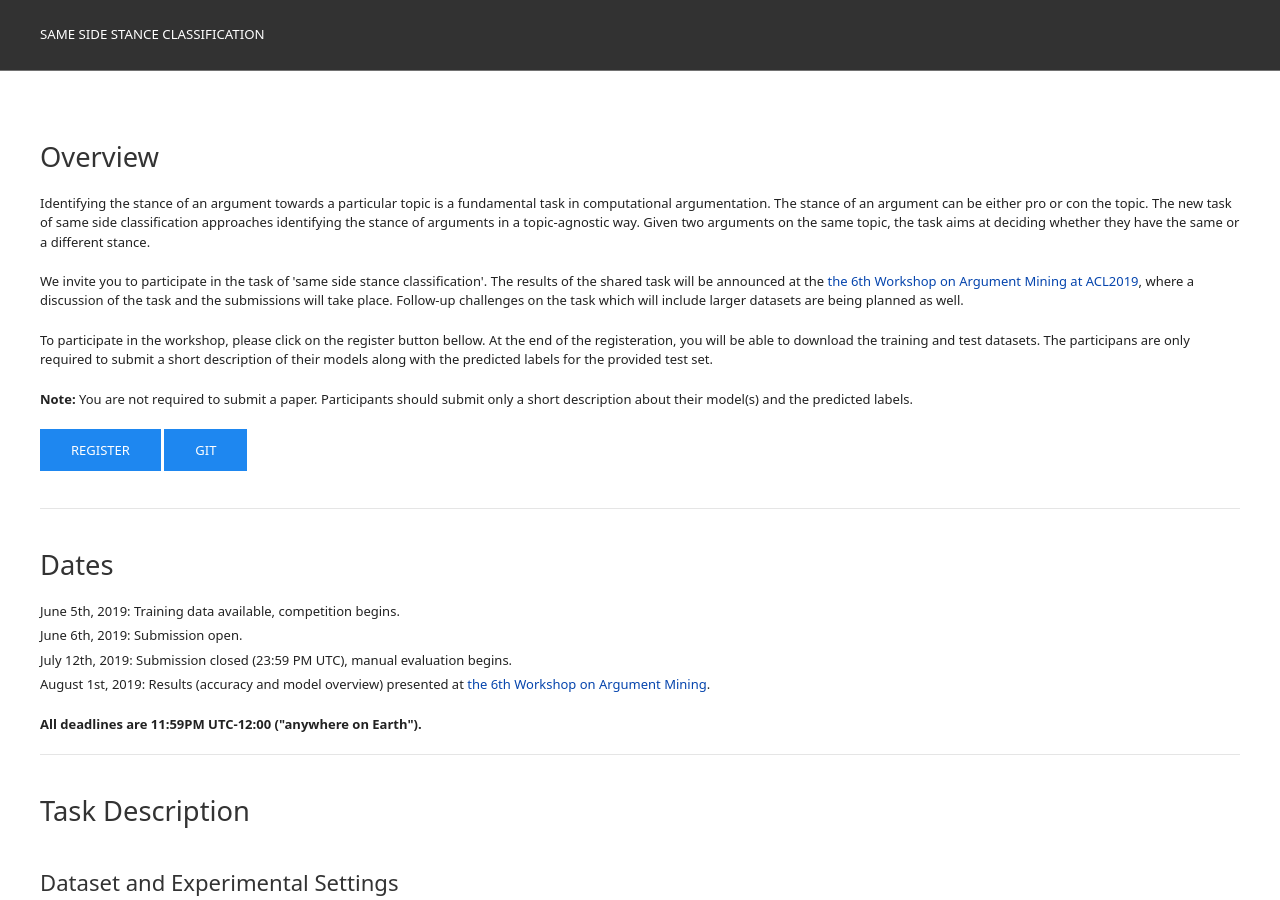
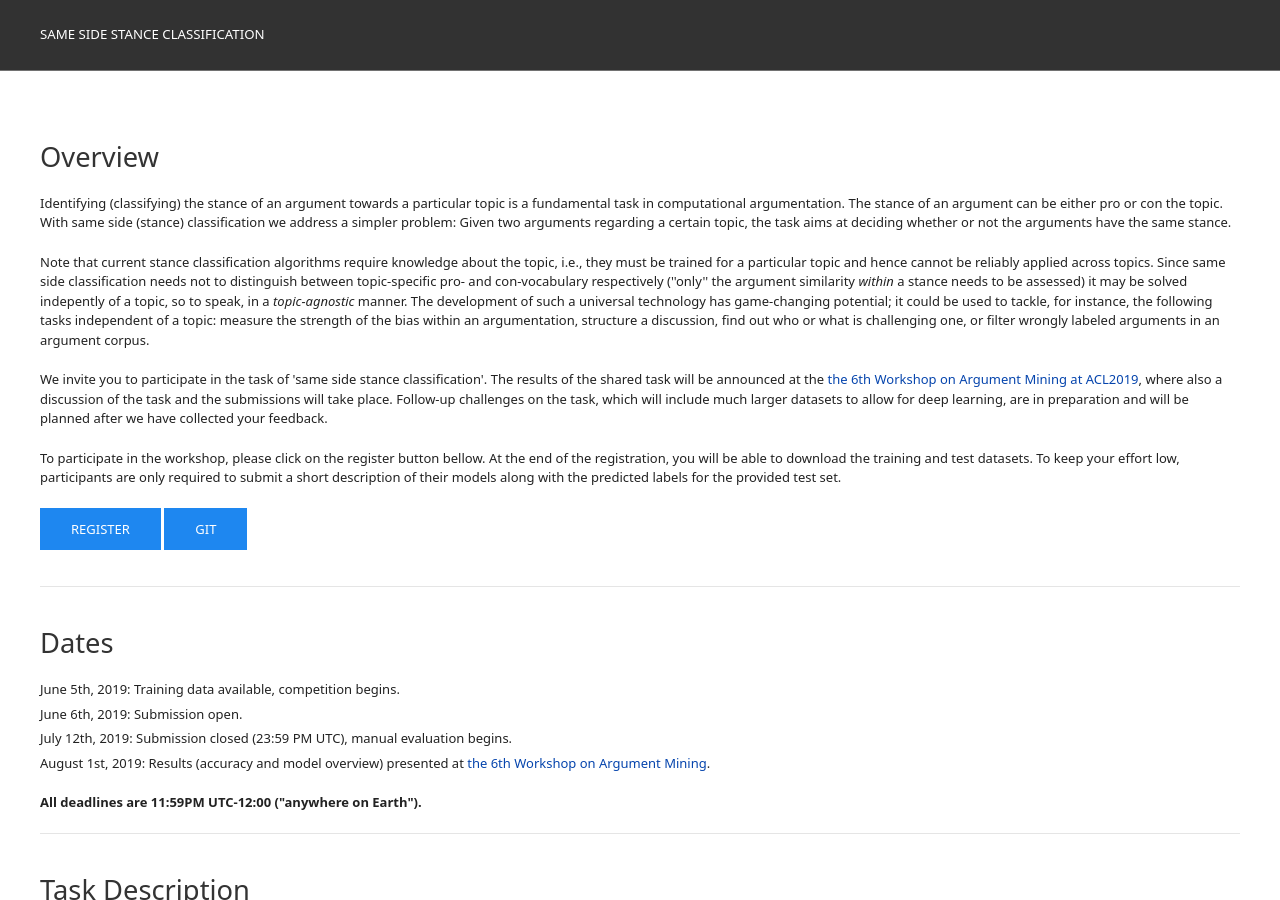
Before and after one commit to shahbazsyed/sameside-webis-de.github.io, a Jekyll site: the page built from index.html, in a window 1280 px wide and 900 px high. Built offline with Jekyll 4.4.1, drawn with Linux system fonts in a browser that asks for light colours.

Commit message:
Update index.html

```diff
--- a/index.html
+++ b/index.html
@@ -10,16 +10,17 @@ description: Same Side Stance Classification
 
         <h1>Overview</h1>
         <p >
-          Identifying the stance of an argument towards a particular topic is a fundamental task in computational argumentation. The stance of an argument can be either pro or con the topic. The new task of same side classification approaches identifying the stance of arguments in a topic-agnostic way. Given two arguments on the same topic, the task aims at deciding whether they have the same or a different stance.
-</br></br>
-We invite you to participate in the task of 'same side stance classification'. The results of the shared task will be announced at the <a href="https://argmining19.webis.de/" target="_blank">the 6th Workshop on Argument Mining at ACL2019</a>, where a discussion of the task and the submissions will take place. Follow-up challenges on the task which will include larger datasets are being planned as well.
-
+          Identifying (classifying) the stance of an argument towards a particular topic is a fundamental task in computational argumentation. The stance of an argument can be either pro or con the topic. With same side (stance) classification we address a simpler problem: Given two arguments regarding a certain topic, the task aims at deciding whether or not the arguments have the same stance.
+	</p>
+        <p >
+Note that current stance classification algorithms require knowledge about the topic, i.e., they must be trained for a particular topic and hence cannot be reliably applied across topics. Since same side classification needs not to distinguish between topic-specific pro- and con-vocabulary respectively (''only'' the argument similarity <i>within</i> a stance needs to be assessed) it may be solved indepently of a topic, so to speak, in a <i>topic-agnostic</i> manner. The development of such a universal technology has game-changing potential; it could be used to tackle, for instance, the following tasks independent of a topic: measure the strength of the bias within an argumentation, structure a discussion, find out who or what is challenging one, or filter wrongly labeled arguments in an argument corpus.
+</p>
+        <p>
+We invite you to participate in the task of 'same side stance classification'. The results of the shared task will be announced at the <a href="https://argmining19.webis.de/" target="_blank">the 6th Workshop on Argument Mining at ACL2019</a>, where also a discussion of the task and the submissions will take place. Follow-up challenges on the task, which will include much larger datasets to allow for deep learning, are in preparation and will be planned after we have collected your feedback.
         </p>
-        <p >
-        To participate in the workshop, please click on the register button bellow. At the end of the registeration, you will be able to download the training and test datasets. The participans are only required to submit a short description of their models along with the predicted labels for the provided test set.
+        <p>
+        To participate in the workshop, please click on the register button bellow. At the end of the registration, you will be able to download the training and test datasets. To keep your effort low, participants are only required to submit a short description of their models along with the predicted labels for the provided test set.
         </p>
-
-	<p><strong>Note: </strong>You are not required to submit a paper. Participants should submit only a short description about their model(s) and the predicted labels.</p>
 
       <div id="register">
 
```
